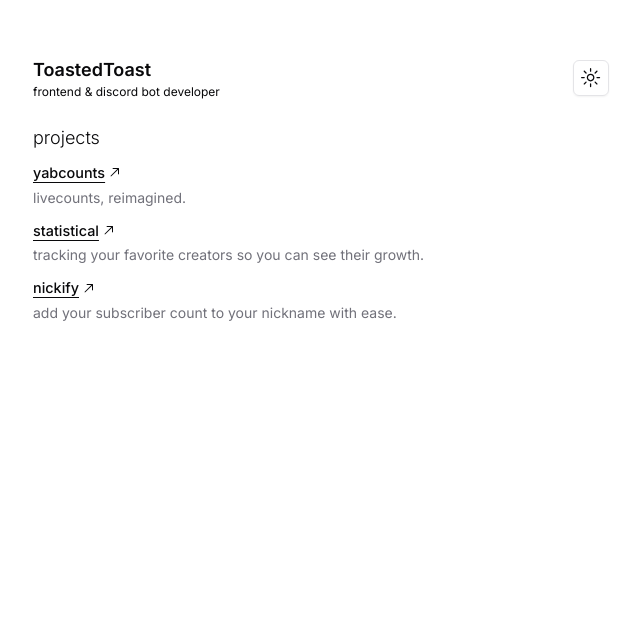
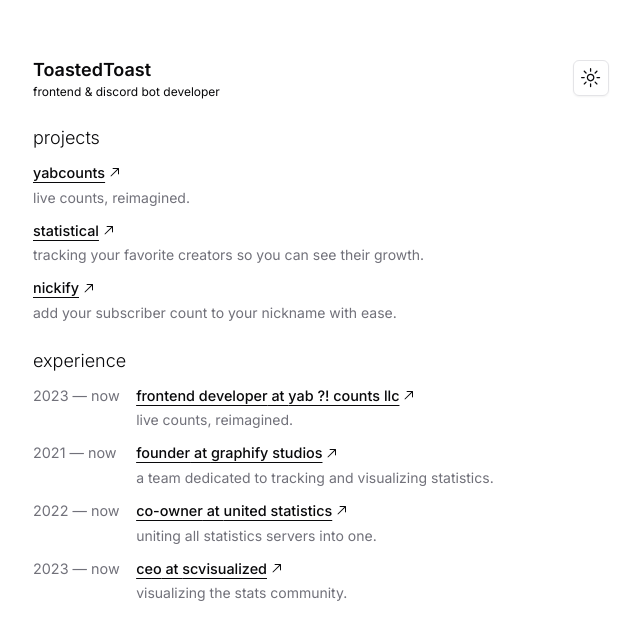
Before and after one commit to ToastedDev/toastify.tk-v2, a Next.js app: page / in a window 1280 px wide. Shown: the top 640 px of the page, without its empty margins (319-959 px from the left). Built offline with nearby package versions, Linux system fonts and the light colour scheme.

Commit message:
add experience

```diff
--- a/src/app/page.tsx
+++ b/src/app/page.tsx
@@ -1,47 +1,131 @@
 import { ArrowTopRightIcon } from "@radix-ui/react-icons";
 import Link from "next/link";
 
-function Project({
-  name,
-  description,
-  href,
-}: {
+interface Project {
   name: string;
   description: string;
   href: string;
-}) {
+}
+
+function Project(project: Project) {
   return (
     <li className="flex flex-col gap-1">
-      <Link href={href} className="w-fit">
+      <Link href={project.href} className="w-fit">
         <h1 className="flex items-center gap-0.5 font-medium underline underline-offset-4">
-          {name} <ArrowTopRightIcon />
+          {project.name} <ArrowTopRightIcon />
         </h1>
       </Link>
-      <p className="text-sm text-muted-foreground">{description}</p>
+      <p className="text-sm text-muted-foreground">{project.description}</p>
     </li>
   );
 }
 
+const projects: Project[] = [
+  {
+    name: "yabcounts",
+    description: "live counts, reimagined.",
+    href: "https://yabcounts.com",
+  },
+  {
+    name: "statistical",
+    description: "tracking your favorite creators so you can see their growth.",
+    href: "https://statistical.vercel.app",
+  },
+  {
+    name: "nickify",
+    description: "add your subscriber count to your nickname with ease.",
+    href: "https://nickify.vercel.app",
+  },
+];
+
+interface Experience {
+  title: string;
+  company: string;
+  description: string;
+  href: string;
+  years: {
+    started: number;
+    ended?: number;
+  };
+}
+
+function Experience(project: Experience) {
+  return (
+    <li className="flex items-start gap-2">
+      <p className='relative text-muted-foreground after:invisible after:content-["0000_—_0000"]'>
+        <span className="absolute">
+          {project.years.started} — {project.years.ended ?? "now"}
+        </span>
+      </p>
+      <div className="flex flex-col gap-1">
+        <Link href={project.href} className="w-fit">
+          <h1 className="flex items-center gap-0.5 font-medium underline underline-offset-4">
+            {project.title} at {project.company} <ArrowTopRightIcon />
+          </h1>
+        </Link>
+        <p className="text-sm text-muted-foreground">{project.description}</p>
+      </div>
+    </li>
+  );
+}
+
+const experiences: Experience[] = [
+  {
+    title: "frontend developer",
+    company: "yab ?! counts llc",
+    description: "live counts, reimagined.",
+    href: "https://yabcounts.com",
+    years: {
+      started: 2023,
+    },
+  },
+  {
+    title: "founder",
+    company: "graphify studios",
+    description: "a team dedicated to tracking and visualizing statistics.",
+    href: "https://youtube.com/@graphifystatistics",
+    years: {
+      started: 2021,
+    },
+  },
+  {
+    title: "co-owner",
+    company: "united statistics",
+    description: "uniting all statistics servers into one.",
+    href: "https://discord.gg/jKQc3YJsjf",
+    years: {
+      started: 2022,
+    },
+  },
+  {
+    title: "ceo",
+    company: "scvisualized",
+    description: "visualizing the stats community.",
+    href: "https://youtube.com/@scvisualized",
+    years: {
+      started: 2023,
+    },
+  },
+];
+
 export default function Home() {
   return (
     <>
-      <h1 className="text-lg font-light">projects</h1>
+      <h1 className="text-lg font-light" id="projects">
+        projects
+      </h1>
       <ul className="mt-2.5 flex flex-col gap-3">
-        <Project
-          name="yabcounts"
-          description="livecounts, reimagined."
-          href="https://yabcounts.com"
-        />
-        <Project
-          name="statistical"
-          description="tracking your favorite creators so you can see their growth."
-          href="https://statistical.vercel.app"
-        />
-        <Project
-          name="nickify"
-          description="add your subscriber count to your nickname with ease."
-          href="https://nickify.vercel.app"
-        />
+        {projects.map((project) => (
+          <Project key={project.name} {...project} />
+        ))}
+      </ul>
+      <h1 className="mt-6 text-lg font-light" id="experience">
+        experience
+      </h1>
+      <ul className="mt-2.5 flex flex-col gap-3">
+        {experiences.map((experience) => (
+          <Experience key={experience.company} {...experience} />
+        ))}
       </ul>
     </>
   );
```
